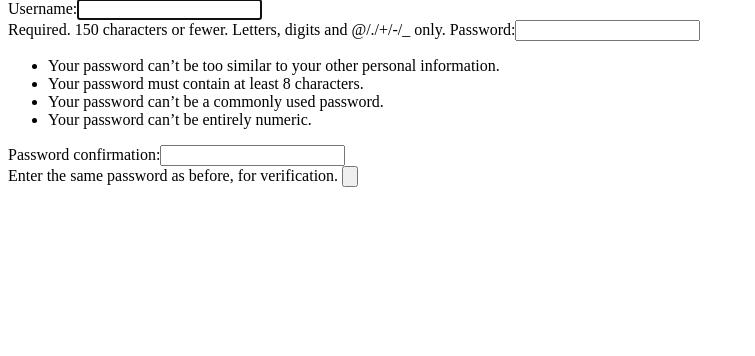
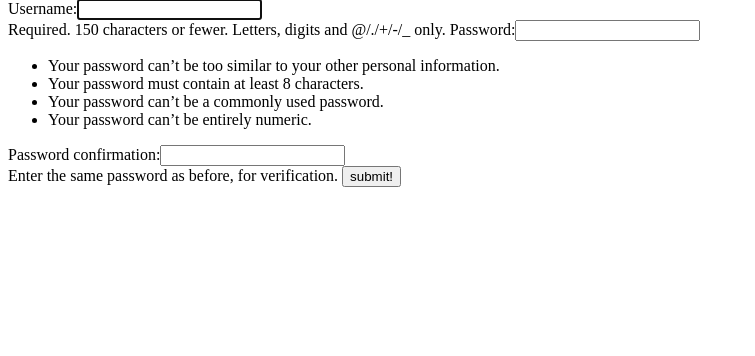
Before and after one commit to mahdiahmadi1387/weblog, a Django app: page /accounts/signup/ in a window 1280 px wide. Shown: the part 81-437 px from the top of the page, without its empty margins (0-755 px from the left). Run offline with Django 3.2, Linux system fonts and the light colour scheme.

Commit message:
10:23  19/8/2020

```diff
--- a/accounts/templates/accounts/signup.html
+++ b/accounts/templates/accounts/signup.html
@@ -8,7 +8,7 @@
     <h1>sign up</h1>
     <form class="sait-form" action="index.html" method="post">
         {{form}}
-        <input type="submit" value="">
+        <input type="submit" value="submit!">
     </form>
 </body>
 </html>
```
Also changed, not shown: accounts/templates/accounts/image.jpeg (added).
